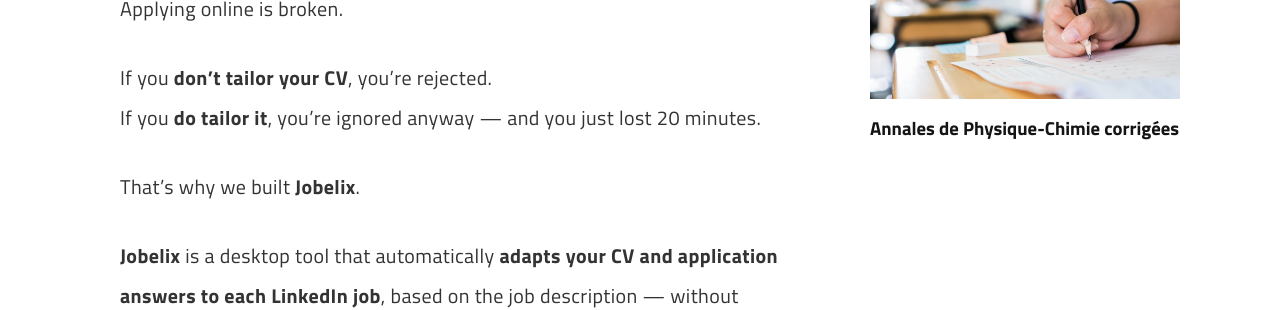
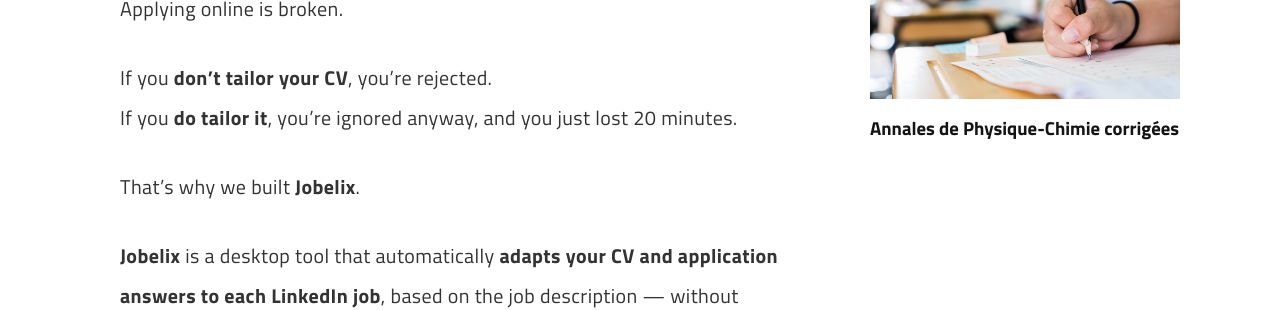
Before and after one commit to prepashelter/prepashelter.github.io, a Jekyll site: the page built from _posts/2026-02-02-jobelix-ai-cv-tailoring.md, in a window 1280 px wide and 900 px high, scrolled down 588 px. Shown: the part 158-468 px from the top of the window. Built offline with Jekyll 4.4.1, drawn with Linux system fonts in a browser that asks for light colours; a script that is not in the unit is left out.

```diff
--- a/_posts/2026-02-02-jobelix-ai-cv-tailoring.md
+++ b/_posts/2026-02-02-jobelix-ai-cv-tailoring.md
@@ -17,7 +17,7 @@ paginate: false
 Applying online is broken.
 
 If you **don’t tailor your CV**, you’re rejected.
-If you **do tailor it**, you’re ignored anyway — and you just lost 20 minutes.
+If you **do tailor it**, you’re ignored anyway, and you just lost 20 minutes.
 
 That’s why we built **Jobelix**.
 
```
